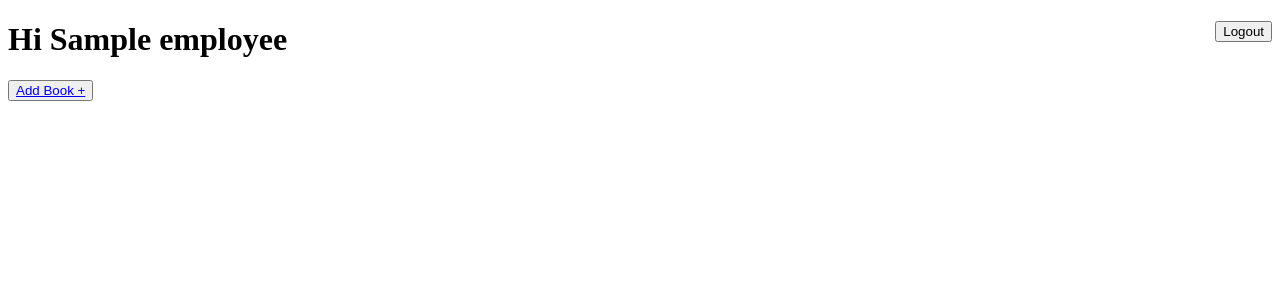
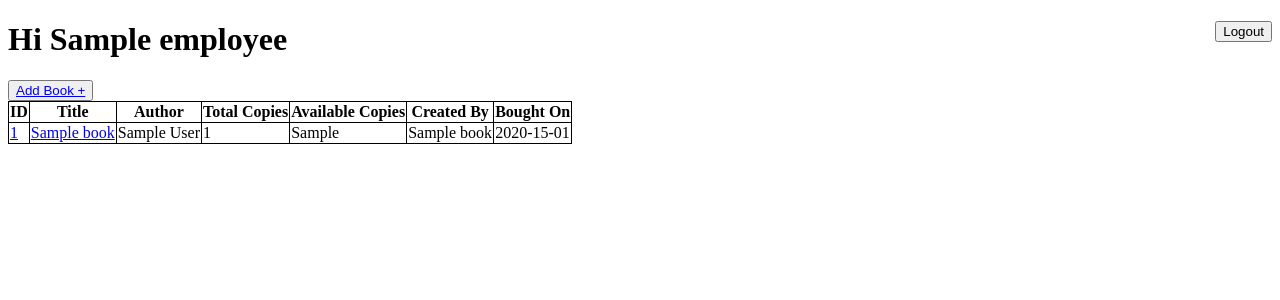
Before and after one commit to sreekanth-anubolu/library-management, a Flask app: page / in a window 1280 px wide. Shown: the top 300 px of the page. Run offline with Flask 3, Linux system fonts and the light colour scheme; a user stored in the database is signed in; a database or web service that is not in the repository returns one stand-in record (values such as "Sample title"); some libraries are stand-ins or nearby versions.

Commit message:
Added Add Book, List Books, Edit book

```diff
--- a/app.py
+++ b/app.py
@@ -6,6 +6,7 @@ from flask_login import LoginManager, login_required, login_user, current_user,
 import bcrypt
 
 from models.UserModel import UserModel
+from models.BookModel import BookModel
 
 BCRYPT_SALT = b'$2b$12$91.eXPD2irVqBkzL/NLvc.'
 
@@ -68,7 +69,11 @@ def logout():
 @app.route("/")
 @login_required
 def home():
-    return render_template("home.html", current_user=current_user)
+    books = BookModel.get_books()
+    print(books)
+    for book in books:
+        print(book.bought_on)
+    return render_template("home.html", current_user=current_user, books=books)
 
 
 @app.route("/add/book", methods=["GET", "POST"])
@@ -77,9 +82,21 @@ def add_book():
     if request.method == "GET":
         return render_template("add_book.html")
     else:
-        pass
+        title = request.form["title"].title()
+        author = request.form["author"].title()
+        copies = int(request.form.get("copies", 0))
+        created = BookModel.create_book(title, author, copies, current_user.id)
+        if created:
+            return redirect("/")
+        else:
+            return render_template("add_book.html", error=True)
 
 
+@app.route("/book/<int:id>/edit")
+@login_required
+def edit_book(id):
+    books = BookModel.get_book_by_id(id)
+    return render_template("edit_book.html", book=books)
 
 
 
--- a/models/BookModel.py
+++ b/models/BookModel.py
@@ -1,4 +1,62 @@
+
+from util.db import DBConnection
+from util.queries import INSERT_BOOK, GET_BOOKS, GET_BOOK_BY_ID
+
+class BookModel:
+
+    def __init__(self, id, title, author, total_copies, available_copies=None, created_by=None, bought_on=None):
+        self.id = id
+        self.title = title
+        self.author = author
+        self.total_copies = total_copies
+        self.available_copies = available_copies
+        self.created_by = created_by
+        self.bought_on = bought_on
+
+    @staticmethod
+    def create_book(title, author, total_copies, current_user_id):
+        try:
+            conn = DBConnection.get_conn()
+            curr = conn.cursor()
+            curr.execute(INSERT_BOOK, (title, author, total_copies, total_copies, current_user_id))
+            conn.commit()
+            curr.close()
+            conn.close()
+            return True
+        except Exception as e:
+            print(f"Exception in create_book {e}")
+            return False
 
 
-class BookModel:
-    pass
+    @classmethod
+    def get_books(cls):
+        try:
+            conn = DBConnection.get_conn()
+            curr = conn.cursor()
+            curr.execute(GET_BOOKS)
+            data = curr.fetchall()
+            curr.close()
+            conn.close()
+            books = []
+            for book in data:
+                # (3, 'Rich Dad Poor Dad', 'Andrew', 10, 10, datetime.date(2023, 9, 19), 'Sreekanth')
+                b = BookModel(book[0], book[1], book[2], book[3], book[4], book[6], book[5])
+                books.append(b)
+            return books
+        except Exception as e:
+            print(f"Exception in create_book {e}")
+            return False
+
+
+    @classmethod
+    def get_book_by_id(cls, id):
+        conn = DBConnection.get_conn()
+        curr = conn.cursor()
+        curr.execute(GET_BOOK_BY_ID, (id, ))
+        book = curr.fetchone()
+        b = None
+        if book:
+            b = BookModel(id, book[0], book[1], book[2])
+        curr.close()
+        conn.close()
+        return b
--- a/templates/add_book.html
+++ b/templates/add_book.html
@@ -15,6 +15,8 @@
       <button type="submit">Submit</button>
 
   </form>
-
+  {% if error %}
+    <p style="color:red;">Failed to Create Book Record! Retry again after sometime.</p>
+  {% endif %}
 </body>
 </html>
--- a/templates/home.html
+++ b/templates/home.html
@@ -3,6 +3,12 @@
 <head>
     <meta charset="UTF-8">
     <title>Home</title>
+    <style>
+        table, tr, td, th {
+            border: 1px solid;
+            border-collapse: collapse;
+        }
+    </style>
 </head>
 <body>
      <div style="float:right;">
@@ -11,6 +17,33 @@
     <h1> Hi {{current_user.name}}</h1>
 
     <button id="add-book"> <a href="/add/book">Add Book +</a> </button>
+
+    <div>
+        <table>
+            <thead>
+                <th>ID</th>
+                <th>Title</th>
+                <th>Author</th>
+                <th>Total Copies</th>
+                <th>Available Copies</th>
+                <th>Created By</th>
+                <th>Bought On</th>
+            </thead>
+            <tbody>
+                {% for book in books %}
+                    <tr>
+                        <td> <a href="/book/{{book.id}}/edit"> {{book.id}} </a></td>
+                        <td> <a href="/book/{{book.id}}/edit"> {{book.title}} </a></td>
+                        <td>{{book.author}}</td>
+                        <td>{{book.total_copies}}</td>
+                        <td>{{book.available_copies}}</td>
+                        <td>{{book.created_by}}</td>
+                        <td>{{book.bought_on.strftime("%Y-%d-%m") }}</td>
+                    </tr>
+                {% endfor %}
+            </tbody>
+        </table>
+    </div>
 
 
 
--- a/util/queries.py
+++ b/util/queries.py
@@ -5,3 +5,9 @@ GET_USER_BY_ID = "SELECT * from EMPLOYEE WHERE id=%s;"
 GET_USER_BY_EMAIL = "SELECT * from EMPLOYEE WHERE email=%s;"
 
 INSERT_EMPLOYEE = "INSERT INTO EMPLOYEE(name, email, password) VALUES(%s, %s, %s);"
+
+INSERT_BOOK = "INSERT INTO BOOKS(title, author, total_copies, available_copies, created_by) VALUES(%s, %s, %s,  %s , %s);"
+
+GET_BOOKS = "select b.id, title, author, total_copies, available_copies, bought_on, e.name from books as b inner join employee as e on e.id = b.created_by;"
+
+GET_BOOK_BY_ID = "select title, author, total_copies from books where id=%s;"
```
Also changed, not shown: schema/schema.sql (+5 -3 lines), templates/edit_book.html (added, +21 -0 lines).
